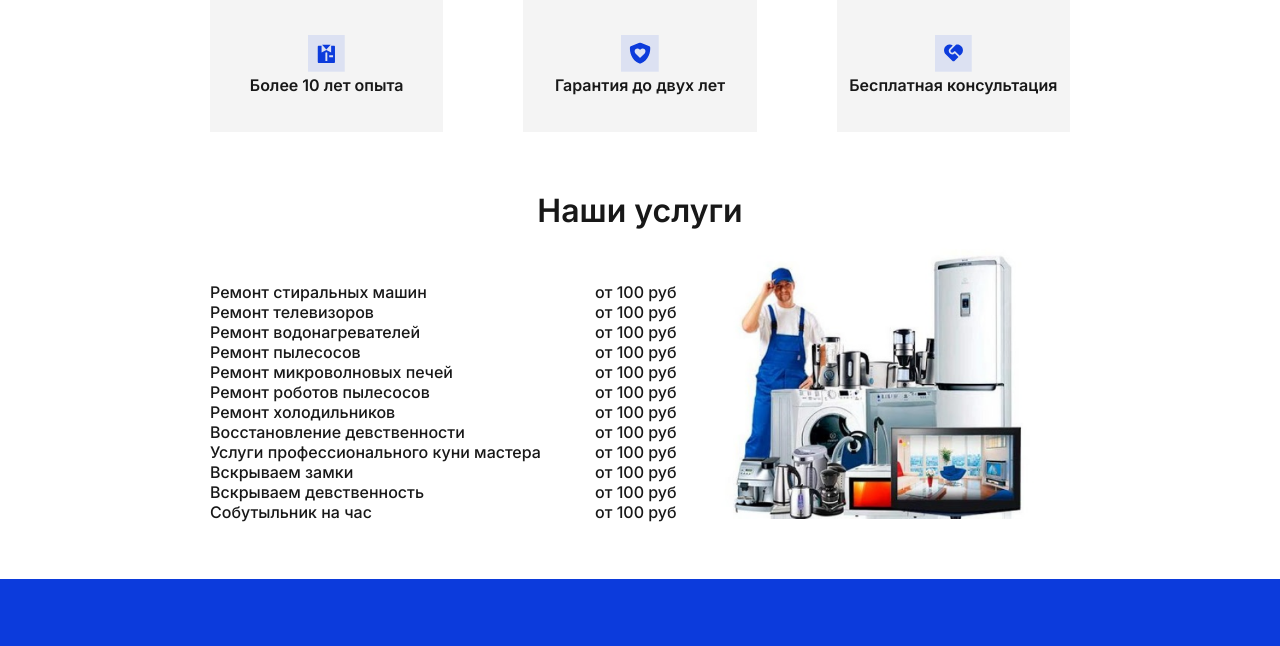
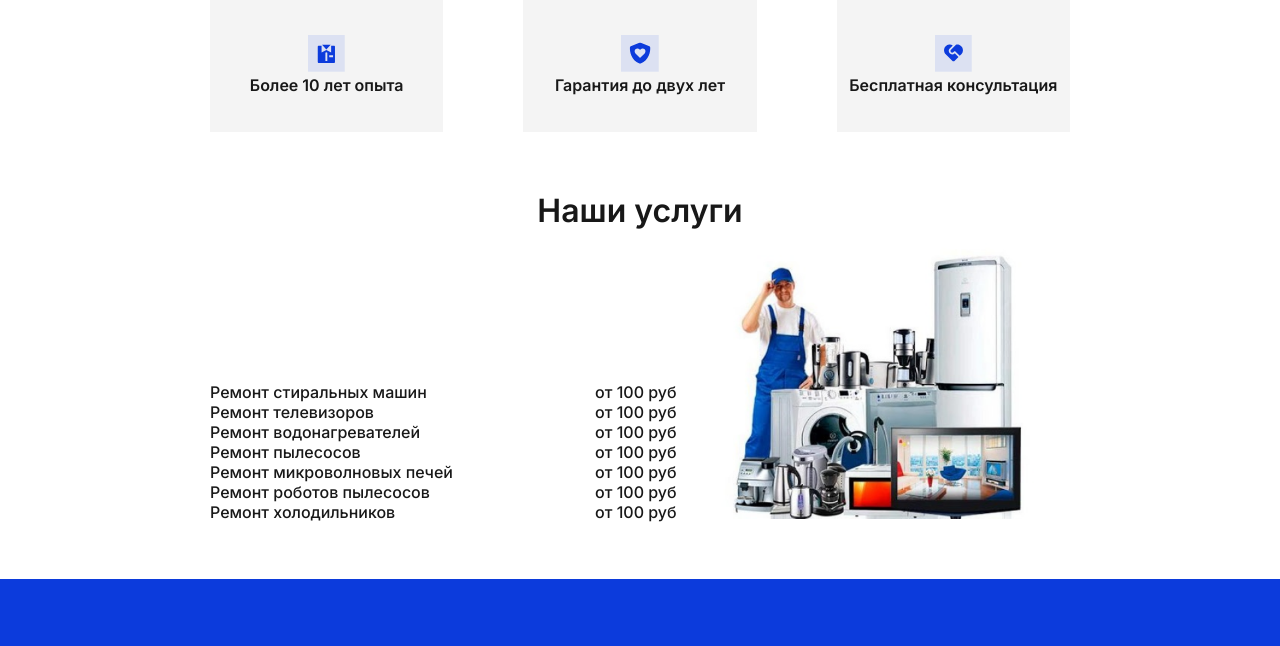
Before and after one commit to SirEleot/tvoyservice, a Django app: page / in a window 1280 px wide. Shown: the part 542-1188 px from the top of the page. Run offline with Django 4.2, Linux system fonts and the light colour scheme; style sheets or scripts are compiled from the project's sources; some libraries are stand-ins or nearby versions.

Commit message:
remove nice jobs

```diff
--- a/main/templates/main/index.html
+++ b/main/templates/main/index.html
@@ -82,26 +82,26 @@
                         <p class="services-list-item-title">Ремонт холодильников</p>
                         <p class="services-list-item-price">от 100 руб</p>
                     </div>
-                    <div class="services-list-item">
-                        <p class="services-list-item-title">Восстановление девственности</p>
-                        <p class="services-list-item-price">от 100 руб</p>
-                    </div>
-                    <div class="services-list-item">
-                        <p class="services-list-item-title">Услуги профессионального куни мастера</p>
-                        <p class="services-list-item-price">от 100 руб</p>
-                    </div>
-                    <div class="services-list-item">
-                        <p class="services-list-item-title">Вскрываем замки</p>
-                        <p class="services-list-item-price">от 100 руб</p>
-                    </div>
-                    <div class="services-list-item">
-                        <p class="services-list-item-title">Вскрываем девственность</p>
-                        <p class="services-list-item-price">от 100 руб</p>
-                    </div>
-                    <div class="services-list-item">
-                        <p class="services-list-item-title">Собутыльник на час</p>
-                        <p class="services-list-item-price">от 100 руб</p>
-                    </div>
+{#                    <div class="services-list-item">#}
+{#                        <p class="services-list-item-title">Восстановление девственности</p>#}
+{#                        <p class="services-list-item-price">от 100 руб</p>#}
+{#                    </div>#}
+{#                    <div class="services-list-item">#}
+{#                        <p class="services-list-item-title">Услуги профессионального куни мастера</p>#}
+{#                        <p class="services-list-item-price">от 100 руб</p>#}
+{#                    </div>#}
+{#                    <div class="services-list-item">#}
+{#                        <p class="services-list-item-title">Вскрываем замки</p>#}
+{#                        <p class="services-list-item-price">от 100 руб</p>#}
+{#                    </div>#}
+{#                    <div class="services-list-item">#}
+{#                        <p class="services-list-item-title">Вскрываем девственность</p>#}
+{#                        <p class="services-list-item-price">от 100 руб</p>#}
+{#                    </div>#}
+{#                    <div class="services-list-item">#}
+{#                        <p class="services-list-item-title">Собутыльник на час</p>#}
+{#                        <p class="services-list-item-price">от 100 руб</p>#}
+{#                    </div>#}
 
                 </div>
                 <img class="services-img" src="{% static "img/services/main_image.png" %}" alt="services">
```
